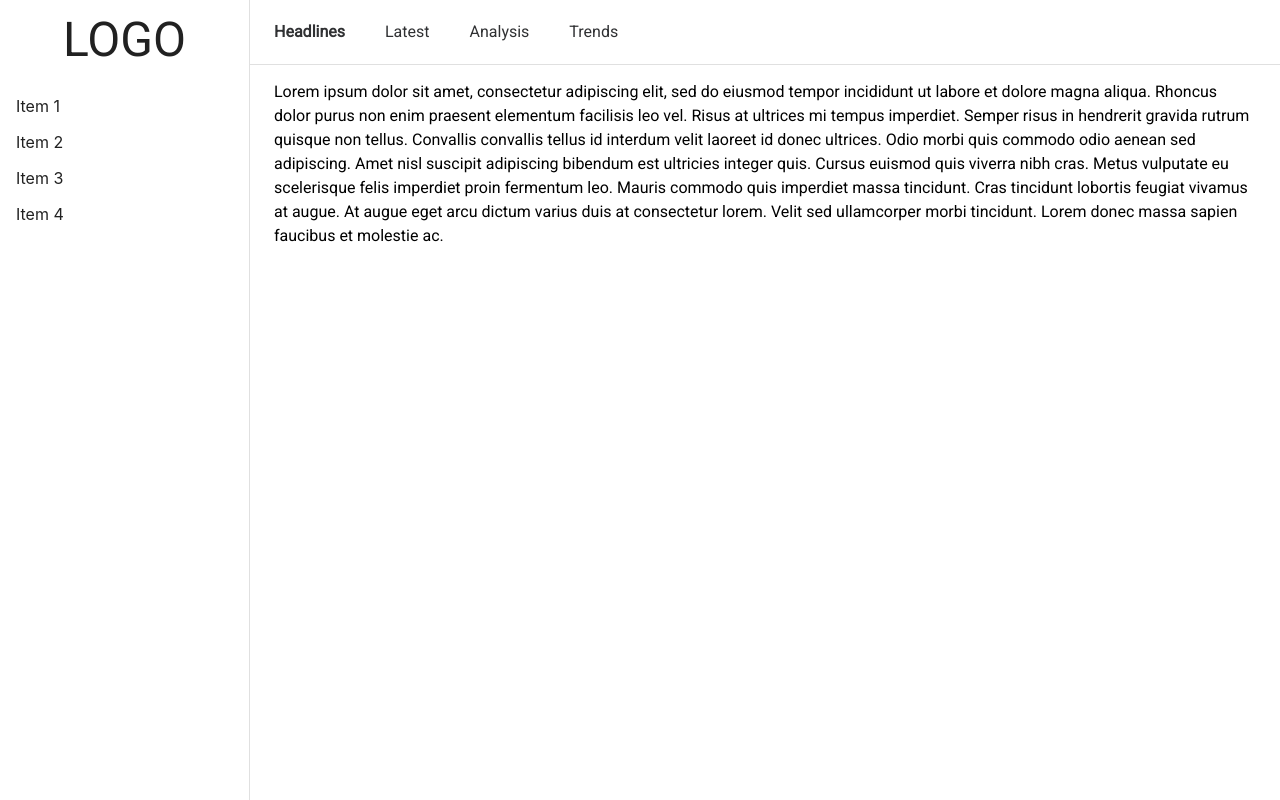
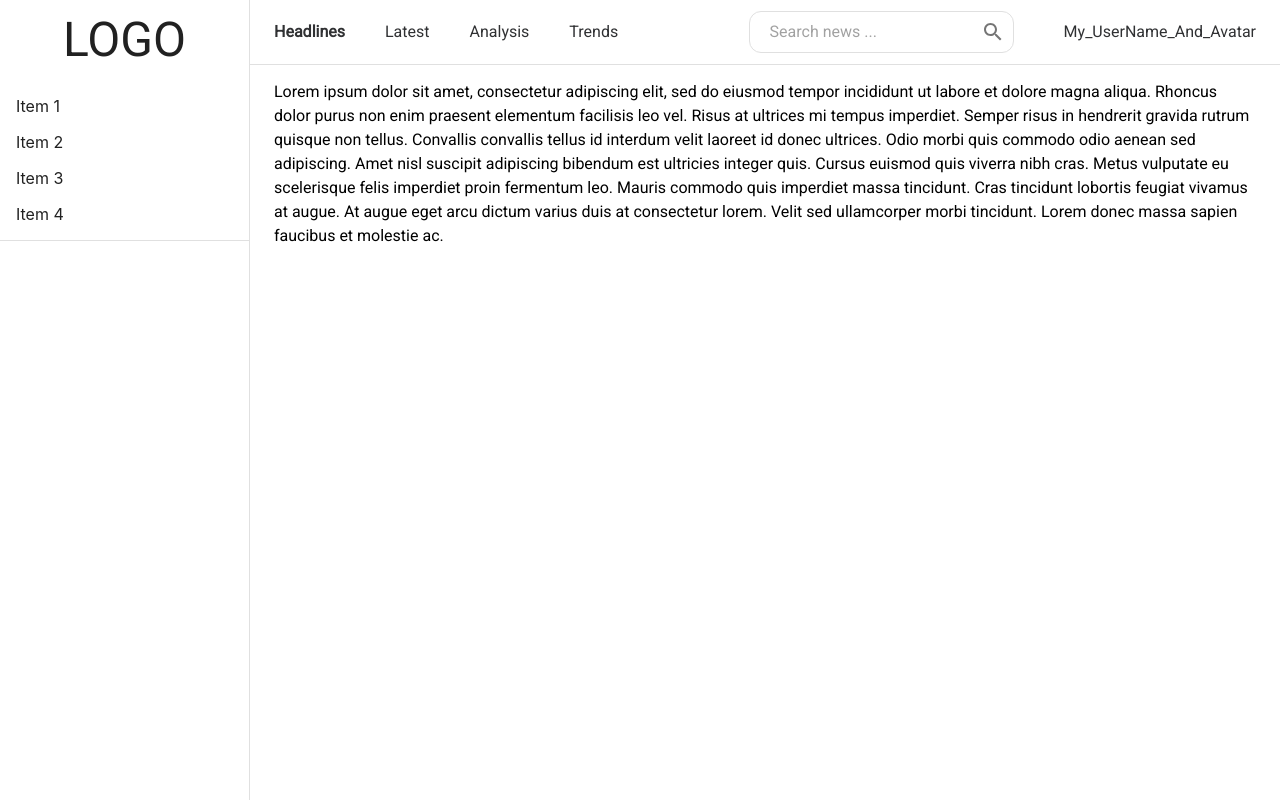
Before and after one commit to jamesnguyen30/project-portfolio, a React (Create React App) app in the folder webapp/: page / in a window 1280 px wide. Built offline with nearby package versions, Linux system fonts and the light colour scheme.

Commit message:
Working with a search box

```diff
--- a/webapp/src/App.js
+++ b/webapp/src/App.js
@@ -24,11 +24,39 @@ const theme = createTheme({
       green: '#7BD7BB',
       red: '#FF989A',
       black: '#56575B',
-      white: '#FAFAFA'
+      white: '#FAFAFA',
+      gray: '#e0e0e0'
     }
   },
   typography: {
     fontFamily: 'Roboto'
+  },
+  sizes: {
+    space: {
+      tiny: '8px',
+      small: '10px',
+      medium: '12px',
+      large: '15px',
+      xlarge: '20px',
+      xxlarge: '25px',
+      xxxlarge: '32px'
+    },
+    fontSize: {
+      tiny: '8pt',
+      small: '10pt',
+      medium: '12pt',
+      large: '14pt',
+      xlarge: '16pt',
+      xxlarge: '18pt',
+      xxxlarge: '24pt'
+    },
+    borderRadius: {
+      tiny: '3px',
+      small: '5px',
+      medium: '8px',
+      large: '12px'
+    }
+
   }
 })
 
--- a/webapp/src/components/searchBox/SearchBox.js
+++ b/webapp/src/components/searchBox/SearchBox.js
@@ -1,19 +1,19 @@
-import { React, useEffect } from 'react'
-import { styled, alpha, InputBase, IconButton } from '@mui/material'
+import { React } from 'react'
+import { styled, alpha, InputBase, IconButton, Box } from '@mui/material'
 // import styles from './styles'
 import SearchIcon from '@mui/icons-material/Search'
 import constants from '../../constants/styles/index'
 import PropTypes from 'prop-types'
 const _ = require('lodash')
-const { search } = require('../../api/books')
 
-const SearchContainer = styled('div')(({
+const SearchContainer = styled(Box)(({ theme, active }) => ({
   position: 'relative',
-  backgroundColor: alpha('#fff', 0.15),
-  borderRadius: constants.borderRadius.small,
+  backgroundColor: active ? alpha('#000', 0.05) : theme.palette.primary.white,
+  borderRadius: theme.sizes.borderRadius.large,
+  border: `1px solid ${theme.palette.secondary.gray}`,
   width: 'auto',
-  '&:hover': {
-    backgroundColor: alpha('#fff', 0.25)
+  ':hover': {
+    backgroundColor: alpha('#000', 0.05)
   },
   display: 'flex',
   justifyContent: 'center',
@@ -21,7 +21,6 @@ const SearchContainer = styled('div')(({
 }))
 
 const SearchIconWrapper = styled('div')({
-  // height: '100vp',
   paddingLeft: constants.space.small,
   diplay: 'flex',
   alignItems: 'center',
@@ -36,18 +35,16 @@ const SearchInput = styled(InputBase)({
   flex: 1
 })
 
-const SearchBox = ({ style, handleResult, handleClear, handleError, setLoading }) => {
-  useEffect(() => {
-    console.log('rendered search box')
-  }, [])
-
+const SearchBox = ({ style, placeHolder, apiCallback, handleResult, handleClear, handleError, setLoading }) => {
   const callApi = _.debounce((query) => {
     setLoading(true)
-    search(query).then(response => {
-      handleResult(response.data)
+
+    apiCallback(query).then(data => {
+      handleResult(data)
     }).catch(err => {
       handleError(err)
     })
+
     setLoading(false)
   }, 200)
 
@@ -61,7 +58,7 @@ const SearchBox = ({ style, handleResult, handleClear, handleError, setLoading }
 
   return (
     <SearchContainer style={style}>
-      <SearchInput placeholder='Search book ...' onChange={onChange}></SearchInput>
+      <SearchInput placeholder={placeHolder} onChange={onChange}></SearchInput>
       <SearchIconWrapper>
         <IconButton>
           <SearchIcon/>
@@ -73,10 +70,12 @@ const SearchBox = ({ style, handleResult, handleClear, handleError, setLoading }
 
 SearchBox.propTypes = {
   style: PropTypes.object,
-  handleResult: PropTypes.func.isRequired,
-  handleClear: PropTypes.func.isRequired,
-  handleError: PropTypes.func.isRequired,
-  setLoading: PropTypes.func.isRequired
+  placeHolder: PropTypes.string,
+  apiCallback: PropTypes.func,
+  handleResult: PropTypes.func,
+  handleClear: PropTypes.func,
+  handleError: PropTypes.func,
+  setLoading: PropTypes.func
 }
 
 export default SearchBox
--- a/webapp/src/views/HomePage/PlayGround.js
+++ b/webapp/src/views/HomePage/PlayGround.js
@@ -2,6 +2,7 @@
 import React from 'react'
 import { Divider, Stack, Typography, Box, Drawer, Toolbar, List, ListItem } from '@mui/material'
 import MuiAppBar from '@mui/material/AppBar'
+import SearchBox from '../../components/searchBox/SearchBox'
 import { styled } from '@mui/material/styles'
 
 const MyLink = styled(Typography)(({ theme, active }) => ({
@@ -52,6 +53,29 @@ const drawerWidth = 250
 const logoHeight = 80
 
 const PlayGround = () => {
+  const testApiCall = (query) => {
+    console.log(query)
+    return new Promise((resolve, reject) => {
+      setTimeout(() => { resolve([1, 2, 3, 4, 5]) }, 300)
+    })
+  }
+
+  const testHandleResult = (result) => {
+    console.log(result)
+  }
+
+  const testClear = () => {
+    console.log('cleared')
+  }
+
+  const testError = (error) => {
+    console.log(error)
+  }
+
+  const testLoading = (toggle) => {
+    console.log(`loading = ${toggle}`)
+  }
+
   return (
     <Box sx={{ display: 'flex' }}>
       <AppBar
@@ -62,11 +86,24 @@ const PlayGround = () => {
         >
 
         <Toolbar>
-          <Stack spacing={5} direction="row">
+          <Stack spacing={5} direction="row" style={{ display: 'flex', flex: 1 }}>
             <MyLink active={true}>Headlines</MyLink>
             <MyLink>Latest</MyLink>
             <MyLink>Analysis</MyLink>
             <MyLink>Trends</MyLink>
+          </Stack>
+
+          <SearchBox style={{ marginLeft: 50, marginRight: 50 }}
+            apiCallback={testApiCall}
+            handleResult={testHandleResult}
+            handleClear={testClear}
+            handleError={testError}
+            setLoading={testLoading}
+            placeHolder={'Search news ...'}
+          ></SearchBox>
+
+          <Stack>
+            <MyLink>My_UserName_And_Avatar</MyLink>
           </Stack>
         </Toolbar>
 
@@ -100,6 +137,8 @@ const PlayGround = () => {
           ))}
         </List>
 
+        <Divider/>
+
       </Drawer>
 
       <Content open={true}>
```
